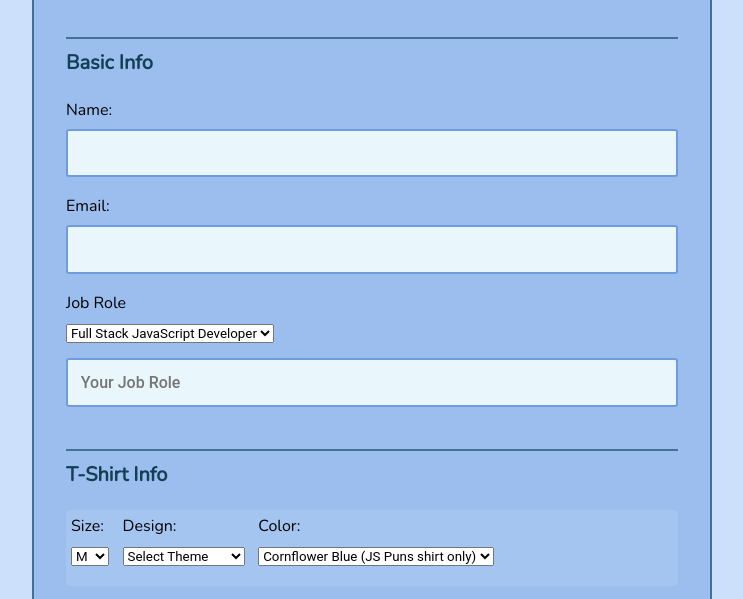
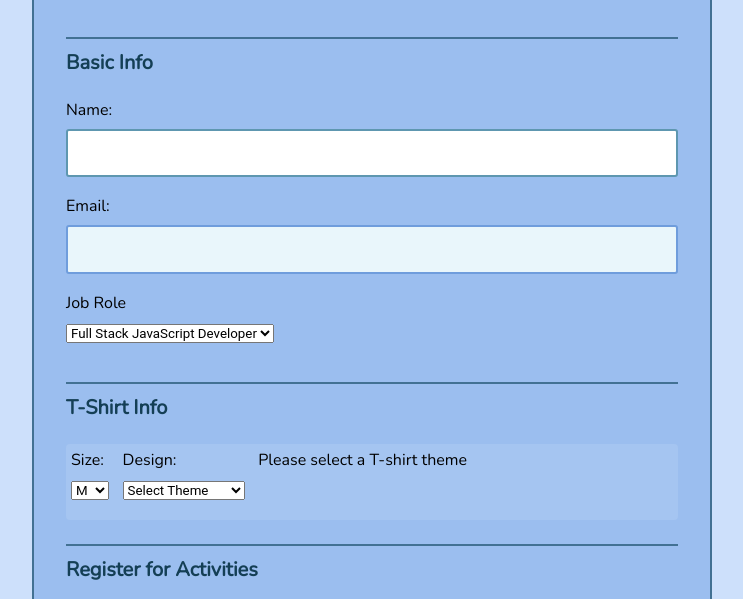
Before and after one commit to anneebrown/project-3, a plain HTML site: page interactive-form-v2/index.html in a window 1280 px wide. Shown: the part 201-800 px from the top of the page, without its empty margins (268-1011 px from the left). Drawn offline with nearby package versions, Linux system fonts and the light colour scheme.

Commit message:
fixed the file link

```diff
--- a/interactive-form-v2/index.html
+++ b/interactive-form-v2/index.html
@@ -174,6 +174,6 @@
 
   </div>
   <script src="jquery-3.4.1.min.js"></script>
-  <script src="interactive-form-v2/app.js"></script>
+  <script src="app.js"></script>
 </body>
 </html>
```
